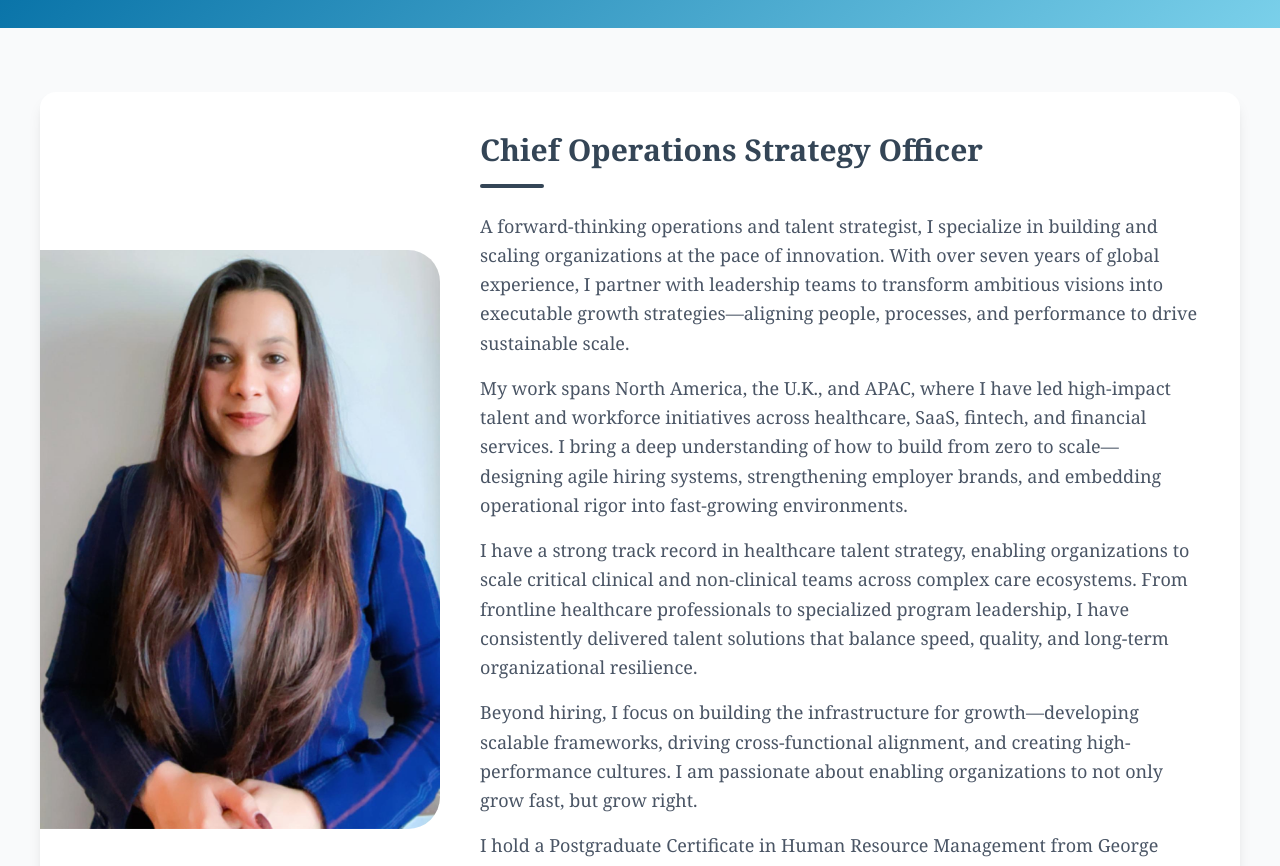
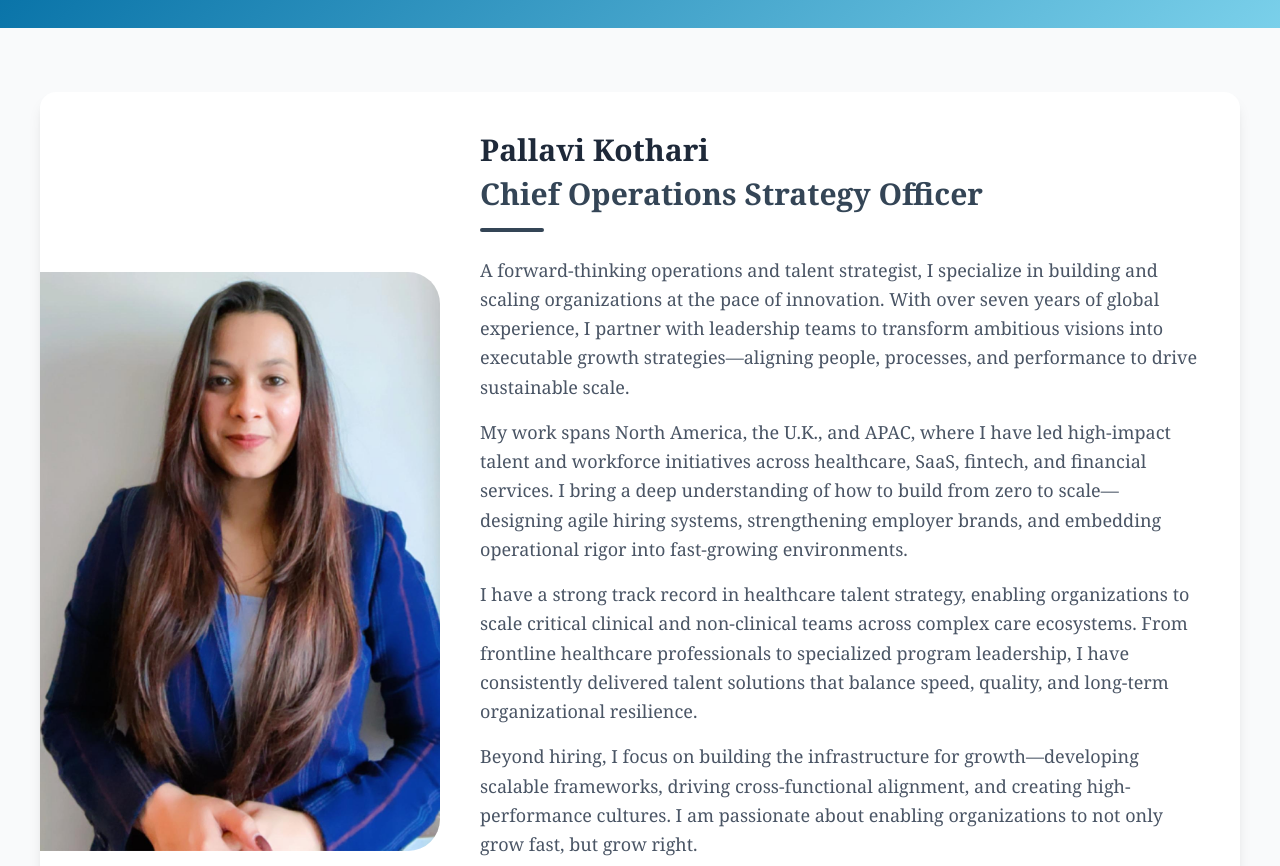
Before and after one commit to jkumari25/mindsoul-wellness, a React (Vite) app: page /about in a window 1280 px wide. Shown: the part 1420-2286 px from the top of the page. Built offline with nearby package versions, Linux system fonts and the light colour scheme.

Commit message:
name added of chief officer

```diff
--- a/src/components/About/Breadcrumb.jsx
+++ b/src/components/About/Breadcrumb.jsx
@@ -90,9 +90,9 @@ export default function Breadcrumb() {
               {/* Content Section */}
               <div className="w-full md:w-2/3 p-6 md:p-10">
                 {/* Name */}
-                {/* <h2 className="text-2xl md:text-3xl font-bold text-gray-800 mb-2">
-                  Your Name
-                </h2> */}
+                <h2 className="text-2xl md:text-3xl font-bold text-gray-800 mb-2">
+                  Pallavi Kothari
+                </h2>
 
                 {/* Designation */}
                 <p className="text-[#344556] font-semibold mb-4 text-3xl">
```
